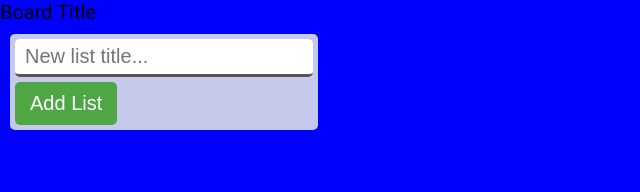
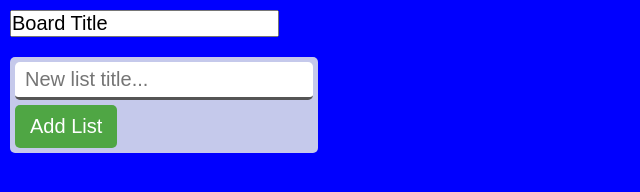
Before and after one commit to edjunma/v11-geckos-team-03, a React app: page / in a window 1280 px wide. Shown: the whole page, without its empty margins (0-640 px from the left). Built offline with nearby package versions, Linux system fonts and the light colour scheme.

Commit message:
Implement editable Board title

```diff
--- a/public/index.html
+++ b/public/index.html
@@ -23,7 +23,7 @@
       work correctly both with client-side routing and a non-root public URL.
       Learn how to configure a non-root public URL by running `npm run build`.
     -->
-    <title>Geckrello - A Trello Front-End Clone</title>
+    <title>Geckorello - A Trello Front-End Clone</title>
     <link
       href="https://fonts.googleapis.com/css?family=Roboto:300,400,500,700&display=swap"
       rel="stylesheet"
--- a/src/components/navbar/BoardTitle.js
+++ b/src/components/navbar/BoardTitle.js
@@ -2,31 +2,61 @@ import React, { Component } from "react";
 
 class BoardTitle extends Component {
   state = {
-    title: "Board Title"
+    inputText: "Board Title",
+    titleText: "Board Title"
   };
 
   inputHandler = event => {
-    const innerText = event.target.innerText;
-    console.log(innerText);
+    const inputText = event.target.value;
 
     this.setState({
-      title: innerText
+      inputText: inputText
     });
-    console.log(this.state);
   };
 
-  enterHandler = event => {};
+  keyUpHandler = event => {
+    const newTitle = event.target.value;
+
+    switch (event.key) {
+      case "Enter":
+        this.emptyInputHandler(newTitle);
+        break;
+      case "Escape":
+        this.emptyInputHandler(newTitle);
+        break;
+      default:
+        break;
+    }
+  };
+
+  onBlurHandler = event => {
+    const newTitle = event.target.value;
+
+    this.emptyInputHandler(newTitle);
+  };
+
+  emptyInputHandler = newTitle => {
+    if (newTitle === "") {
+      this.setState({
+        inputText: this.state.titleText
+      });
+    } else {
+      this.setState({
+        titleText: newTitle
+      });
+    }
+  };
 
   render() {
     return (
-      <div
-        className="BoardTitle"
-        contentEditable="true"
-        suppressContentEditableWarning="true"
-        onKeyUp={this.enterHandler}
-        onInput={this.inputHandler}
-      >
-        {this.state.title}
+      <div className="BoardTitle">
+        <input
+          className="title-input"
+          value={this.state.inputText}
+          onChange={this.inputHandler}
+          onKeyUp={this.keyUpHandler}
+          onBlur={this.onBlurHandler}
+        ></input>
       </div>
     );
   }
--- /dev/null
+++ b/src/sass/components/_boardtitle.scss
@@ -0,0 +1,6 @@
+.title-input {
+  width: 100%;
+  max-width: 500px;
+  box-sizing: border-box;
+  font-size: 2rem;
+}
--- a/src/sass/components/_navbar.scss
+++ b/src/sass/components/_navbar.scss
@@ -1,5 +1,6 @@
 .NavBar {
   display: flex;
   flex-direction: row;
+  padding: 1rem;
   font-size: 2em;
 }
--- a/src/sass/index.scss
+++ b/src/sass/index.scss
@@ -12,3 +12,4 @@
 @import "components/list";
 @import "components/navbar";
 @import "components/popup";
+@import "components/boardtitle";
```
Also changed, not shown: src/components/app/App.js (+0 -12 lines), src/index.css.
